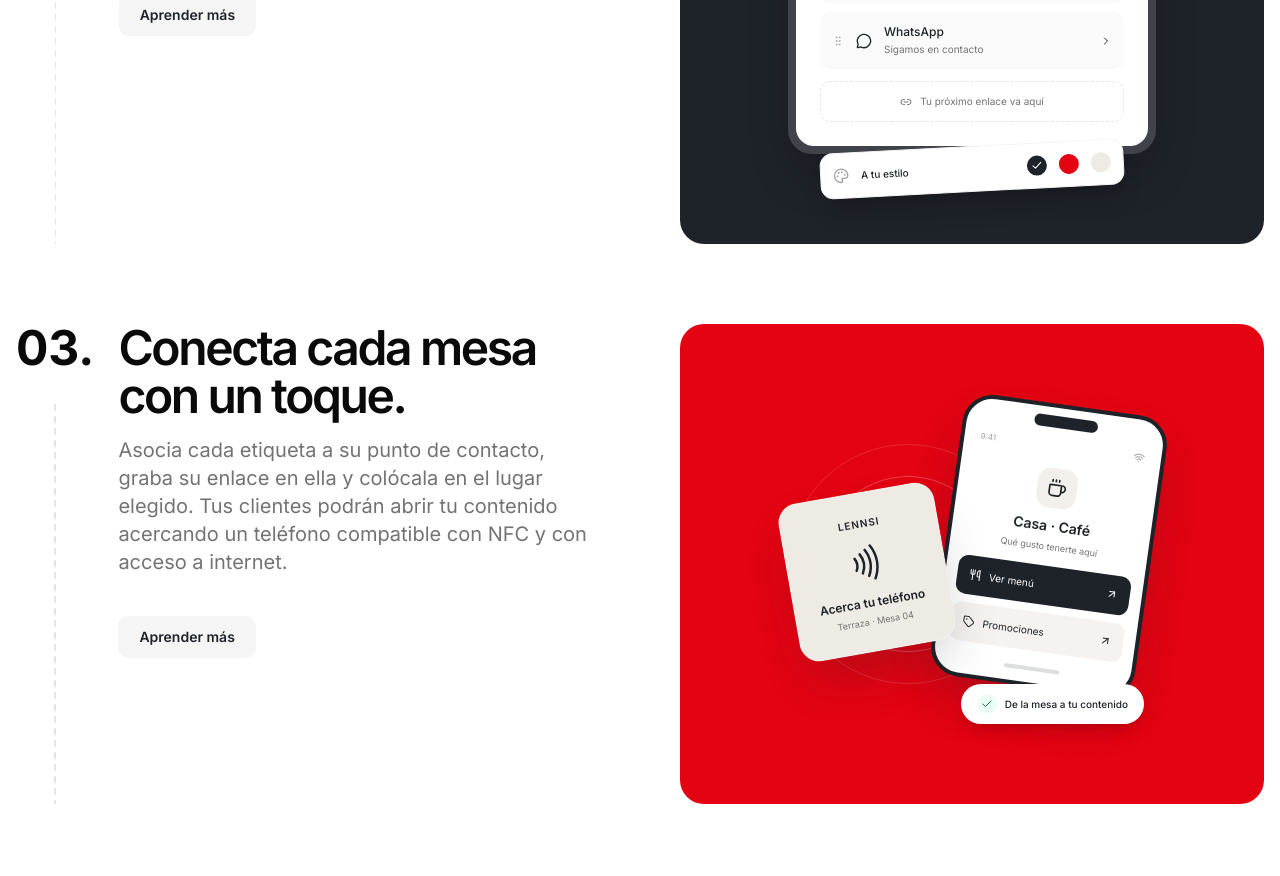
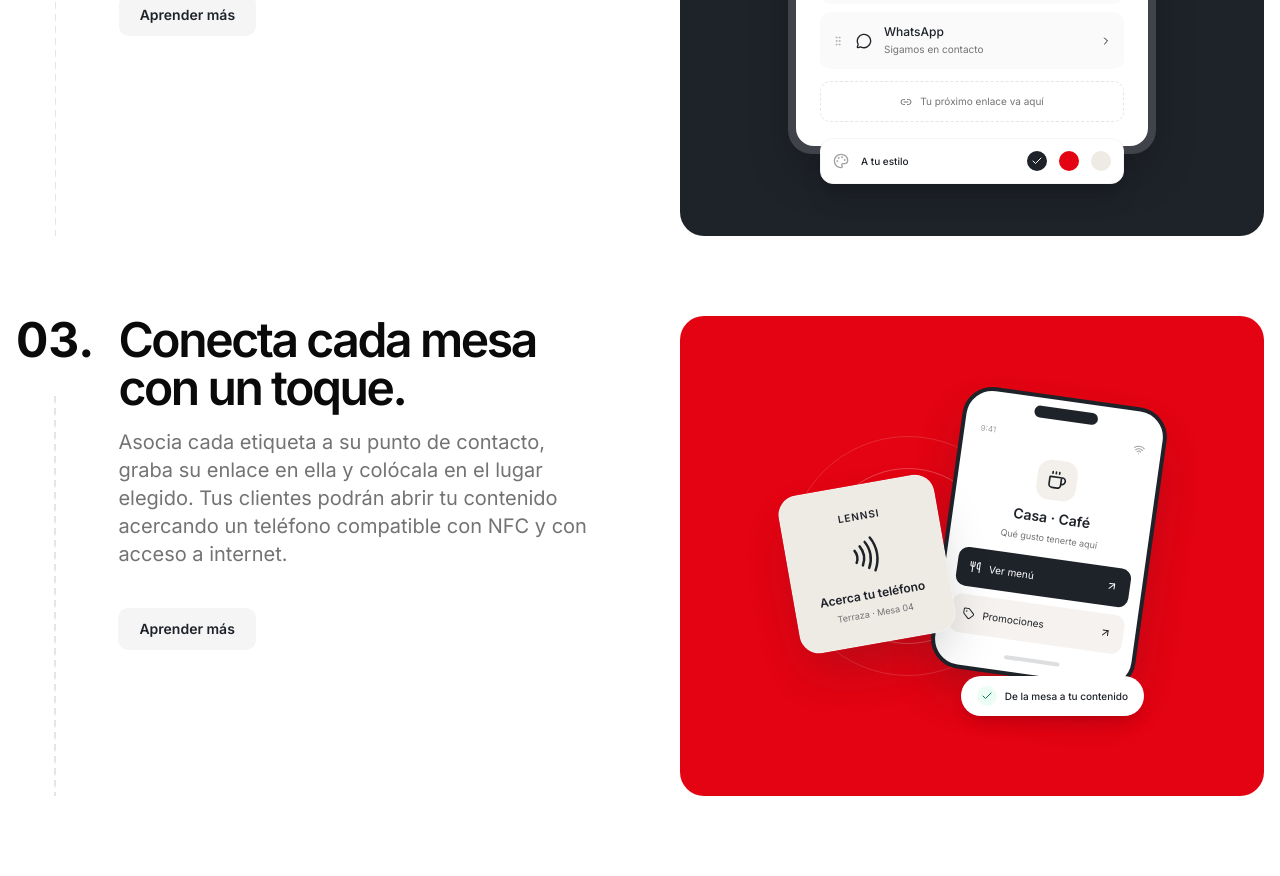
Before and after one commit to GussLopez/lennsi, a Next.js app: page /how-lennsi-works in a window 1280 px wide. Shown: the part 1712-2588 px from the top of the page. Built offline with nearby package versions, Linux system fonts and the light colour scheme.

Commit message:
fix(ui): delete rotate prop

```diff
--- a/src/features/hlw/components/step-two.tsx
+++ b/src/features/hlw/components/step-two.tsx
@@ -94,12 +94,12 @@ export default function StepTwo() {
           </div>
         </div>
         <motion.div
-          initial={{ rotate: 0 }}
-          whileInView={{ rotate: -3 }}
+          initial={{ scale: 0 }}
+          whileInView={{ scale: 1 }}
           transition={{ duration: .3, type: "spring", delay: .3 }}
           viewport={{ once: true }}
           data-part="appearance-card"
-          className="z-20 -mt-2 flex w-[85%] max-w-76 items-center gap-3 rounded-2xl border border-neutral-100 bg-white p-3 text-charcoal shadow-xl"
+          className="z-20 -mt-4 flex w-[85%] max-w-76 items-center gap-3 rounded-2xl border border-neutral-100 bg-white p-3 text-charcoal shadow-xl"
         >
           <Palette className="size-4 shrink-0 text-neutral-400" />
           <span className="flex-1 text-[10px] font-medium">A tu estilo</span>
```
